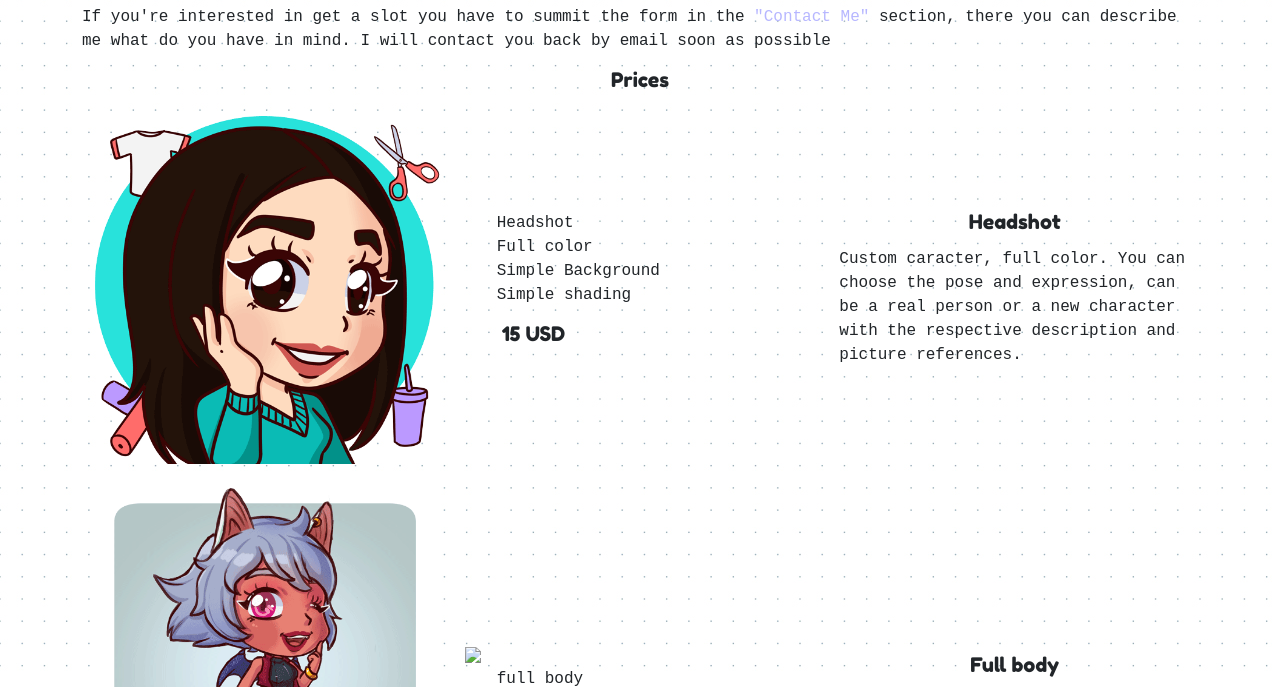
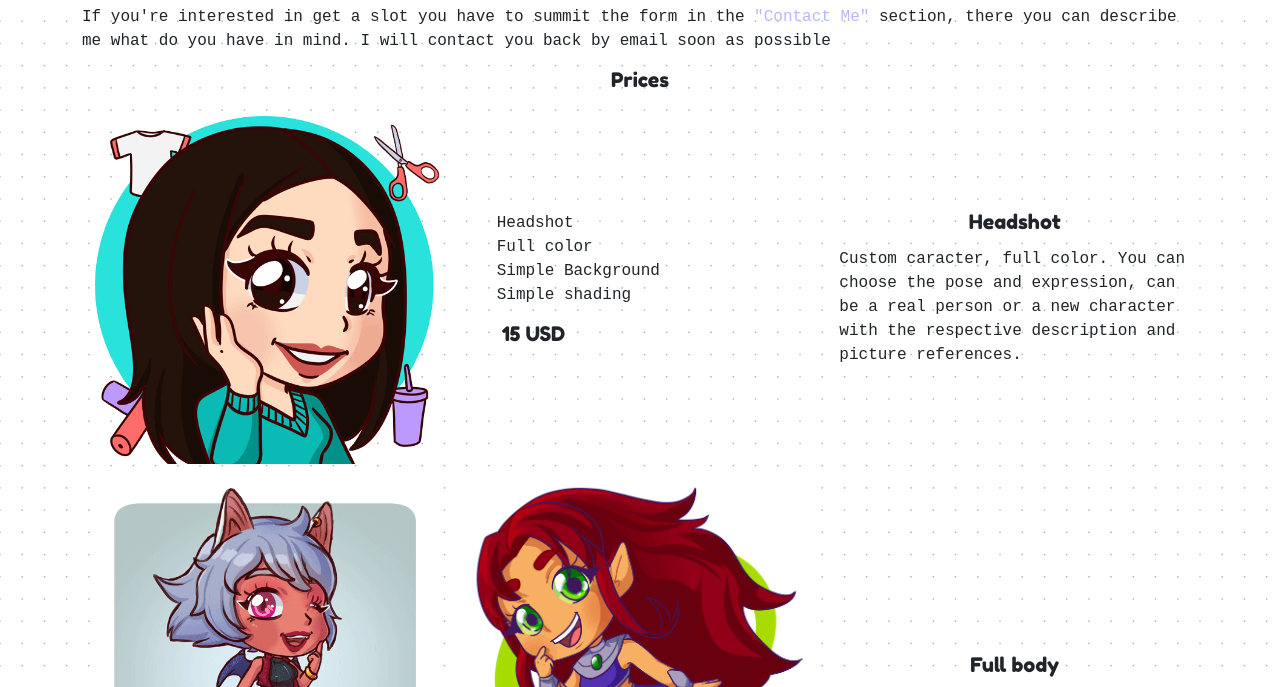
Before and after one commit to EimToCode/Portafolio, a website: page commission.html in a window 1280 px wide. Shown: the part 201-888 px from the top of the page. Drawn offline with nearby package versions, Linux system fonts and the light colour scheme; a web font is replaced by a local one.

Commit message:
cambio de ruta de imagenes

```diff
--- a/commission.html
+++ b/commission.html
@@ -107,7 +107,7 @@
 			<h3 class="text-center">25 USD</h3>
 		</div>
 		<div class="col-sm ">
-			<img class="img-fluid" src="imagenes/Starfire.jpg">
+			<img class="img-fluid" src="imagenes/Starfire.png">
 			<ul>
 				<li>full body</li>
 				<li>full color</li>
```
